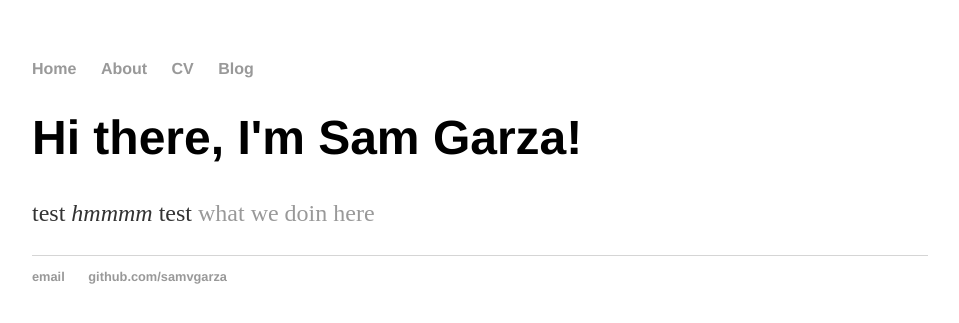
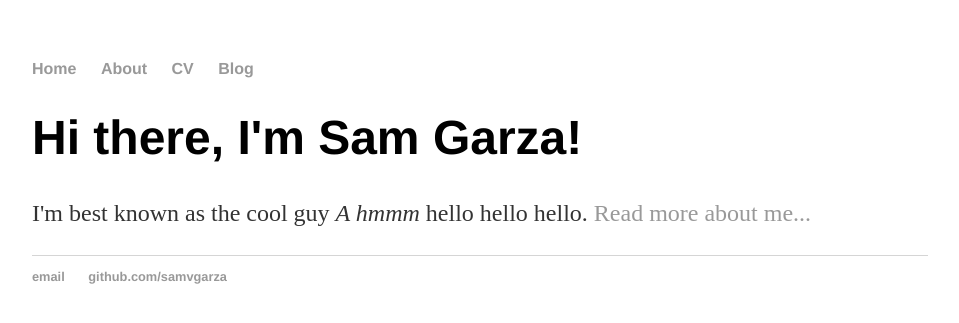
Before and after one commit to samvgarza/samvgarza.github.io, a Jekyll site: the page built from index.html, in a window 1280 px wide. Shown: the top 323 px of the page, without its empty margins (160-1119 px from the left). Built offline with Jekyll 4.4.1, drawn with Linux system fonts in a browser that asks for light colours.

Commit message:
updating the main html code

```diff
--- a/index.html
+++ b/index.html
@@ -1,30 +1,8 @@
-<!DOCTYPE html>
-<html>
-	<head>
-		<title>Sam Garza</title>
-		<!-- link to main stylesheet -->
-		<link rel="stylesheet" type="text/css" href="/css/main.css">
-	</head>
-	<body>
-		<nav>
-    		<ul>
-        		<li><a href="/">Home</a></li>
-	        	<li><a href="/about">About</a></li>
-        		<li><a href="/cv">CV</a></li>
-        		<li><a href="/blog">Blog</a></li>
-    		</ul>
-		</nav>
-		<div class="container">
-    		<div class="blurb">
-        		<h1>Hi there, I'm Sam Garza!</h1>
-				<p>test <em>hmmmm</em> test <a href="/about">what we doin here</a></p>
-    		</div><!-- /.blurb -->
-		</div><!-- /.container -->
-		<footer>
-    		<ul>
-        		<li><a href="mailto:svgarza@proton.me">email</a></li>
-        		<li><a href="https://github.com/samvgarza">github.com/samvgarza</a></li>
-			</ul>
-		</footer>
-	</body>
-</html>
+---
+layout: default
+title: Sam Garza
+---
+<div class="blurb">
+	<h1>Hi there, I'm Sam Garza!</h1>
+	<p>I'm best known as the cool guy <em>A hmmm</em> hello hello hello. <a href="/about">Read more about me...</a></p>
+</div><!-- /.blurb -->
```
